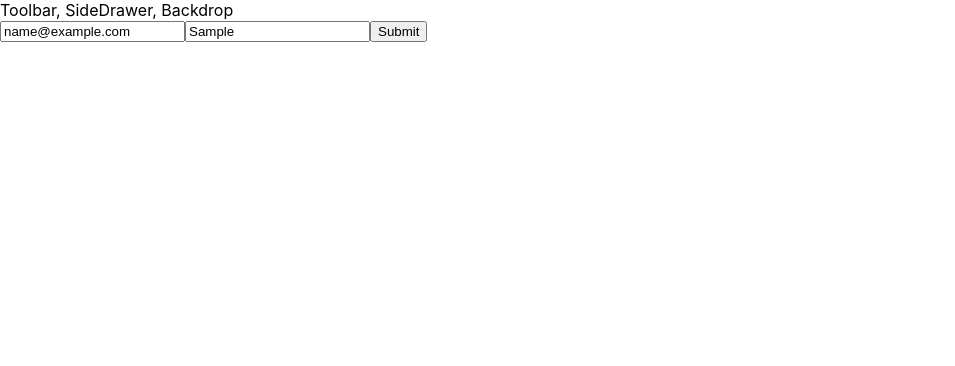
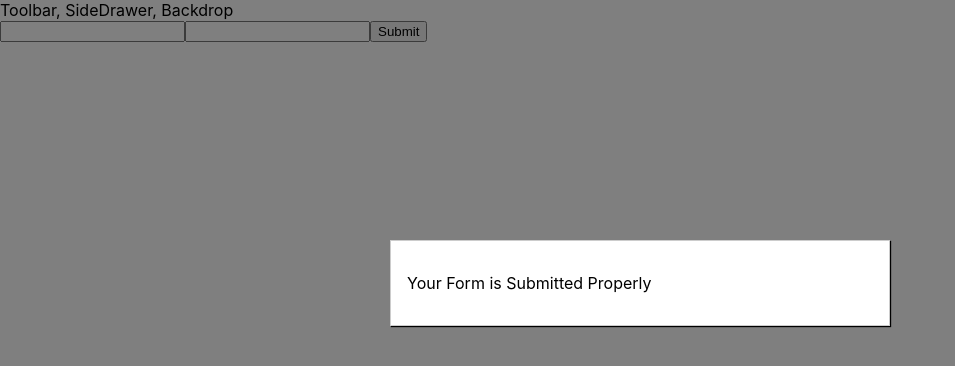
Before and after one commit to avichauhan6832/react-search-form, a React app: page / in a window 1280 px wide. Both pictures are taken after typing "name@example.com", "Sample" into the empty fields and a click on the button "Submit". Shown: the top 366 px of the page, without its empty margins (0-955 px from the left). Built offline with nearby package versions, Linux system fonts and the light colour scheme.

Commit message:
modal and backdrop added

```diff
--- a/package.json
+++ b/package.json
@@ -27,7 +27,6 @@
     "eslint-plugin-import": "2.20.0",
     "eslint-plugin-jsx-a11y": "6.2.3",
     "eslint-plugin-react": "7.18.0",
-    "eslint-plugin-react-hooks": "^1.6.1",
     "file-loader": "4.3.0",
     "fs-extra": "^8.1.0",
     "html-webpack-plugin": "4.0.0-beta.11",
@@ -136,5 +135,8 @@
     "presets": [
       "react-app"
     ]
+  },
+  "devDependencies": {
+    "eslint-plugin-react-hooks": "^1.7.0"
   }
 }
--- a/src/App.js
+++ b/src/App.js
@@ -1,12 +1,12 @@
 import React from 'react';
 import Layout from './components/Layout/Layout';
-import UserForm from './containers/userForm/userForm';
+import FormPage from './containers/formPage/formPage';
 
 function App() {
   return (
     <div className="App">
       <Layout>
-        <UserForm />
+        <FormPage />
       </Layout>
     </div>
   );
--- /dev/null
+++ b/src/components/FormSubmission/FormSubmission.js
@@ -0,0 +1,23 @@
+import React from 'react';
+import Aux from '../../hoc/Auxiliary/Auxiliary';
+
+const formSubmissionResult = (props) => {
+
+    let formResult;
+
+    if(props.formSubmissionResult) {
+        formResult =
+            <Aux>
+                <p>Your Form is Submitted Properly</p>
+            </Aux>
+    } else {
+        formResult =
+            <Aux>
+                <p>There was some error submitting Your form</p>
+            </Aux>
+    }
+
+    return formResult;
+}
+
+export default formSubmissionResult;
--- /dev/null
+++ b/src/components/UI/Backdrop/Backdrop.css
@@ -0,0 +1,9 @@
+.Backdrop{
+    width: 100%;
+    height: 100%;
+    position: fixed;
+    z-index: 100;
+    left: 0;
+    top: 0;
+    background-color: rgba(0, 0, 0, 0.5);
+}
--- /dev/null
+++ b/src/components/UI/Backdrop/Backdrop.js
@@ -0,0 +1,8 @@
+import React from 'react';
+import './Backdrop.css';
+
+const backdrop = ( props ) => (
+    props.show ? <div className="Backdrop" onClick={ props.clicked }></div> : null
+);
+
+export default backdrop;
--- /dev/null
+++ b/src/components/UI/Modal/Modal.css
@@ -0,0 +1,20 @@
+.Modal {
+    position: fixed;
+    z-index: 500;
+    background-color: white;
+    width: 70%;
+    border: 1px solid #ccc;
+    box-shadow: 1px 1px 1px black;
+    padding: 16px;
+    left: 15%;
+    top: 30%;
+    box-sizing: border-box;
+    transition: all 0.3s ease-out;
+}
+
+@media (min-width: 600px) {
+    .Modal {
+        width: 500px;
+        left: calc(50% - 250px);
+    }
+}
--- /dev/null
+++ b/src/components/UI/Modal/Modal.js
@@ -0,0 +1,24 @@
+import React from 'react';
+
+import './Modal.css';
+import Aux from '../../../hoc/Auxiliary/Auxiliary';
+import Backdrop from '../Backdrop/Backdrop';
+
+const modal = ( props ) => (
+    <Aux>
+        <Backdrop
+            show={props.show}
+            clicked={props.modalClosed}
+        />
+        <div className="Modal"
+            style={ {
+                transform: props.show ? 'translateY(0)' : 'translateY(-100vh)',
+                opacity: props.show ? '1': '0'
+            } }>
+            { props.children }
+        </div>
+    </Aux>
+
+);
+
+export default modal;
--- /dev/null
+++ b/src/containers/formPage/formPage.js
@@ -0,0 +1,79 @@
+import React, { useState, useEffect } from 'react';
+import { useForm } from 'react-hook-form';
+
+import Aux from '../../hoc/Auxiliary/Auxiliary';
+import Modal from '../../components/UI/Modal/Modal';
+import FormSubmission from '../../components/FormSubmission/FormSubmission';
+
+
+
+function FormPage() {
+
+    let [formSubmissionResult, setFormSubmissionResult] = useState(false);
+
+    let [showResult, setShowResult] = useState(false);
+
+    useEffect(() => {
+      console.log(showResult);
+    })
+
+    const stopShowingResult = () => {
+      setShowResult(false);
+    }
+
+    const UserForm = () => {
+        const { handleSubmit, register, errors } = useForm();
+        const onSubmit = values => {
+            if(values["email"] === "test1@test.com") {
+                setFormSubmissionResult(false);
+            } else {
+                setFormSubmissionResult(true);
+            }
+            setShowResult(true);
+            // console.log(values["email"]);
+            // console.log(values["username"]);
+            // console.log(formSubmissionResult);
+            // //console.log(showResult);
+        };
+
+        return (
+          <form onSubmit={handleSubmit(onSubmit)}>
+            <input
+              name="email"
+              ref={register({
+                required: 'Required',
+                pattern: {
+                  value: /^[A-Z0-9._%+-]+@[A-Z0-9.-]+\.[A-Z]{2,4}$/i,
+                  message: "invalid email address"
+                }
+              })}
+            />
+            {errors.email && errors.email.message}
+
+            <input
+              name="username"
+              ref={register({
+                validate: value => value !== "admin" || "Nice try!"
+              })}
+            />
+            {errors.username && errors.username.message}
+
+            <button type="submit">Submit</button>
+          </form>
+        );
+    };
+
+
+    return(
+        <Aux>
+            <Modal
+              show={showResult}
+              modalClosed={stopShowingResult}>
+                <FormSubmission formSubmissionResult={formSubmissionResult}/>
+            </Modal>
+            <UserForm />
+        </Aux>
+    )
+}
+
+export default FormPage;
```
Also changed, not shown: src/components/userForm/userForm.js (renamed from src/containers/userForm/userForm.js), 1 other file (tests, documents, lock files or other folders).
